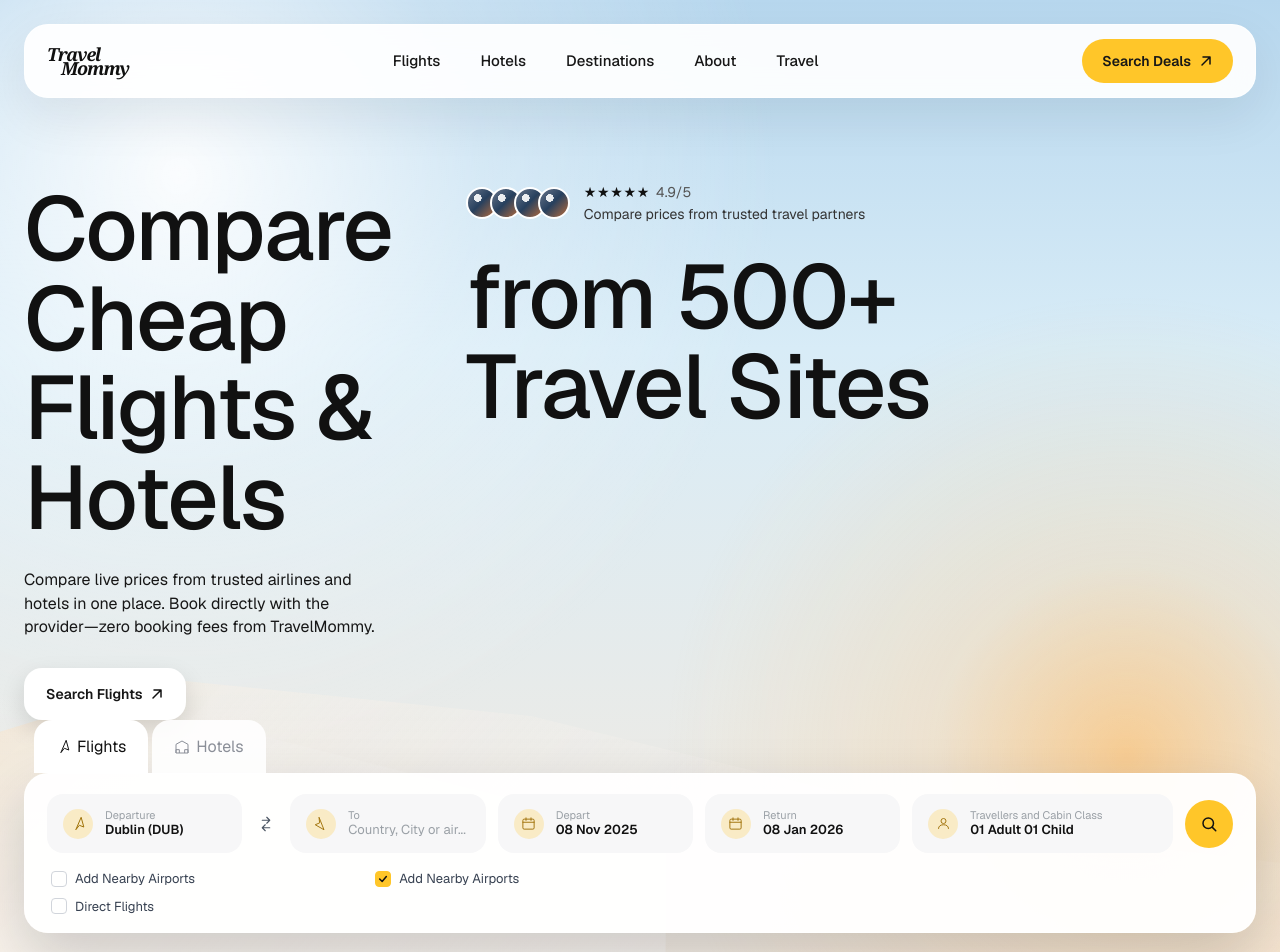
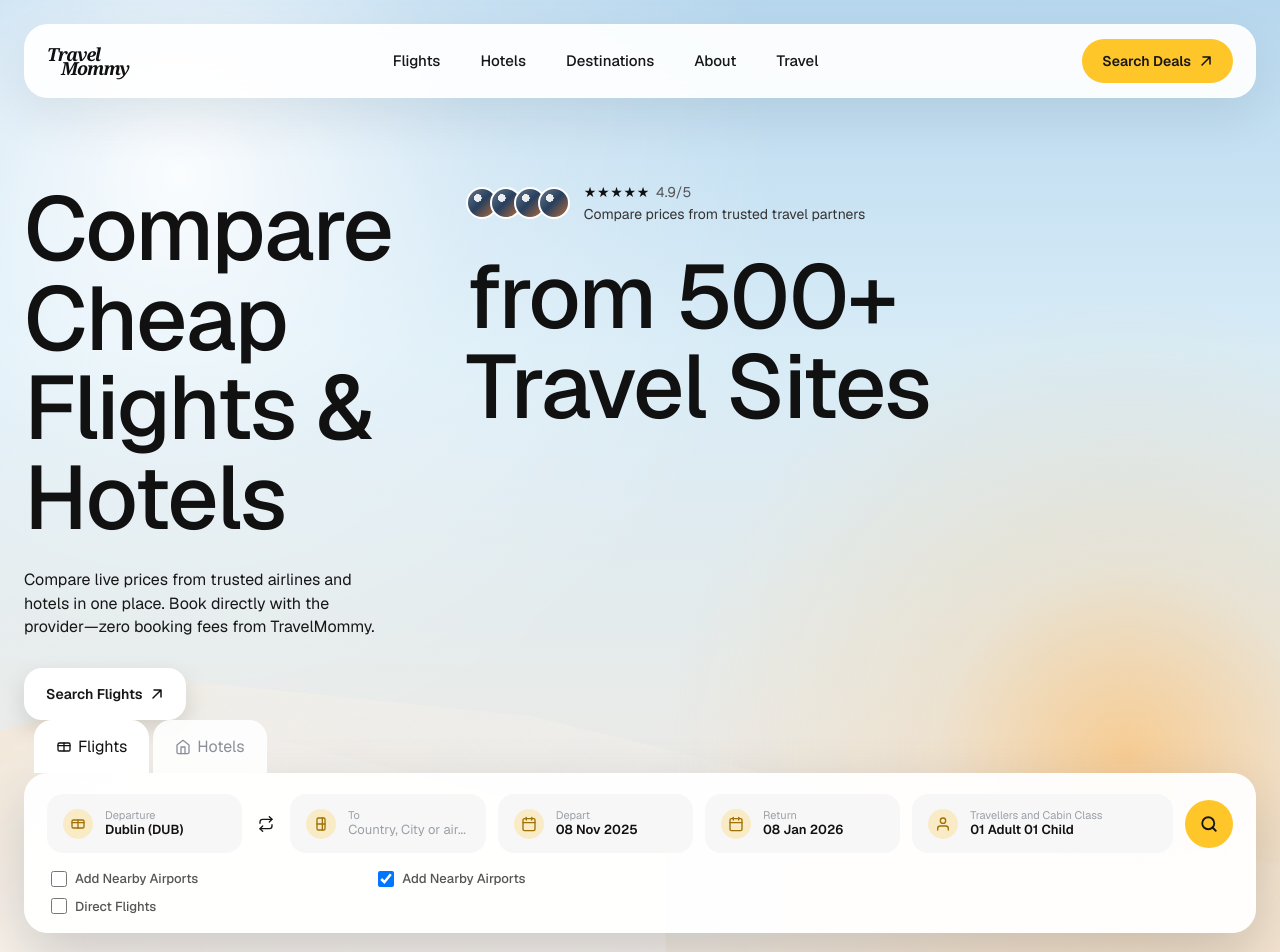
Before and after one commit to ahsan693/Travel-Agency, a Next.js app: page / in a window 1280 px wide. Shown: the top 952 px of the page. Built offline with nearby package versions, Linux system fonts and the light colour scheme.

Commit message:
travel   page is added

```diff
--- a/app/components/Home/Home.tsx
+++ b/app/components/Home/Home.tsx
@@ -2,6 +2,7 @@
 
 import { useState } from 'react';
 import Header from './header';
+import Footer from './footer';
 
 const flightCards = [
   {
@@ -183,6 +184,80 @@ const destinationCards = [
   },
 ];
 
+// --- Inline Icon Components ---
+function PlaneIcon({ flipped }: { flipped?: boolean }) {
+  return (
+    <svg width="16" height="16" viewBox="0 0 24 24" fill="none" stroke="currentColor" strokeWidth="2" strokeLinecap="round" strokeLinejoin="round" className={flipped ? "rotate-90" : ""}>
+      <path d="M21 16V8a2 2 0 0 0-2-2H5a2 2 0 0 0-2 2v8a2 2 0 0 0 2 2h14a2 2 0 0 0 2-2z" />
+      <path d="M3 10h18" />
+      <path d="M12 6v12" />
+    </svg>
+  );
+}
+
+function HotelIcon() {
+  return (
+    <svg width="16" height="16" viewBox="0 0 24 24" fill="none" stroke="currentColor" strokeWidth="2" strokeLinecap="round" strokeLinejoin="round">
+      <path d="m3 9 9-7 9 7v11a2 2 0 0 1-2 2H5a2 2 0 0 1-2-2z" />
+      <polyline points="9 22 9 12 15 12 15 22" />
+    </svg>
+  );
+}
+
+function CalendarIcon() {
+  return (
+    <svg width="16" height="16" viewBox="0 0 24 24" fill="none" stroke="currentColor" strokeWidth="2" strokeLinecap="round" strokeLinejoin="round">
+      <rect x="3" y="4" width="18" height="18" rx="2" ry="2" />
+      <line x1="16" y1="2" x2="16" y2="6" />
+      <line x1="8" y1="2" x2="8" y2="6" />
+      <line x1="3" y1="10" x2="21" y2="10" />
+    </svg>
+  );
+}
+
+function PersonIcon() {
+  return (
+    <svg width="16" height="16" viewBox="0 0 24 24" fill="none" stroke="currentColor" strokeWidth="2" strokeLinecap="round" strokeLinejoin="round">
+      <path d="M20 21v-2a4 4 0 0 0-4-4H8a4 4 0 0 0-4 4v2" />
+      <circle cx="12" cy="7" r="4" />
+    </svg>
+  );
+}
+
+function SwapIcon() {
+  return (
+    <svg width="16" height="16" viewBox="0 0 24 24" fill="none" stroke="currentColor" strokeWidth="2" strokeLinecap="round" strokeLinejoin="round">
+      <polyline points="17 1 21 5 17 9" />
+      <path d="M3 11V9a4 4 0 0 1 4-4h14" />
+      <polyline points="7 23 3 19 7 15" />
+      <path d="M21 13v2a4 4 0 0 1-4 4H3" />
+    </svg>
+  );
+}
+
+function SearchIcon() {
+  return (
+    <svg width="18" height="18" viewBox="0 0 24 24" fill="none" stroke="currentColor" strokeWidth="2.5" strokeLinecap="round" strokeLinejoin="round">
+      <circle cx="11" cy="11" r="8" />
+      <line x1="21" y1="21" x2="16.65" y2="16.65" />
+    </svg>
+  );
+}
+
+function Checkbox({ label, checked, onChange }: { label: string; checked: boolean; onChange: () => void }) {
+  return (
+    <label className="flex cursor-pointer items-center gap-2 text-[13px] font-medium text-[#555555]">
+      <input
+        type="checkbox"
+        checked={checked}
+        onChange={onChange}
+        className="h-4 w-4 rounded border-gray-300 text-[#ffc629] focus:ring-[#ffc629]"
+      />
+      {label}
+    </label>
+  );
+}
+
 export default function HeroSection() {
   const [activeTab, setActiveTab] = useState<'flights' | 'hotels'>('flights');
   const [nearbyLeft, setNearbyLeft] = useState(false);
@@ -221,8 +296,7 @@ export default function HeroSection() {
                 href="#search"
                 className="inline-flex items-center gap-2 rounded-[18px] border-0 bg-white px-[22px] py-4 text-sm font-semibold text-[#111111] shadow-[0_10px_24px_rgba(0,0,0,0.13)] transition-transform transition-shadow duration-200 hover:-translate-y-px hover:shadow-[0_12px_28px_rgba(0,0,0,0.18)]"
               >
-                Search
-                Flights
+                Search Flights
                 <svg width="14" height="14" viewBox="0 0 14 14" fill="none" aria-hidden="true">
                   <path
                     d="M3 11L11 3M11 3H4M11 3V10"
@@ -680,180 +754,19 @@ export default function HeroSection() {
                       <span className="inline-block rounded-full bg-[#ffc629] px-3 py-1 text-[11px] font-bold text-black select-none">
                         Flights from {card.flightPrice}
                       </span>
-                      <span className="inline-block rounded-full bg-[#ffc629] px-3 py-1 text-[11px] font-bold text-black select-none">
+                      <span className="inline-block rounded-full bg-neutral-100 border border-neutral-200/60 px-3 py-1 text-[11px] font-medium text-neutral-600 select-none">
                         Hotels from {card.hotelPrice}
                       </span>
                     </div>
-                  </div>
-
-                  <div className="mt-auto">
-                    <a
-                      href="#explore"
-                      className="inline-flex items-center gap-1 text-[13px] font-bold text-black hover:underline"
-                    >
-                      Explore ↗
-                    </a>
                   </div>
                 </div>
               </div>
             ))}
           </div>
 
-          <div className="flex justify-center mt-2">
-            <div className="flex items-center gap-5 rounded-[16px] bg-[#1a1a1a] px-5 py-3.5 text-white shadow-md">
-              <button
-                type="button"
-                className="flex cursor-pointer items-center justify-center text-white/50 hover:text-white transition-colors duration-150 border-0 bg-transparent p-0"
-                aria-label="Previous page"
-              >
-                <svg width="16" height="16" viewBox="0 0 24 24" fill="none" stroke="currentColor" strokeWidth="2.5" strokeLinecap="round" strokeLinejoin="round">
-                  <path d="M15 19l-7-7 7-7" />
-                </svg>
-              </button>
-              <span className="font-sans text-[14px] font-medium tracking-wider select-none text-white/90">
-                4 / 9
-              </span>
-              <button
-                type="button"
-                className="flex cursor-pointer items-center justify-center text-white/50 hover:text-white transition-colors duration-150 border-0 bg-transparent p-0"
-                aria-label="Next page"
-              >
-                <svg width="16" height="16" viewBox="0 0 24 24" fill="none" stroke="currentColor" strokeWidth="2.5" strokeLinecap="round" strokeLinejoin="round">
-                  <path d="M9 5l7 7-7 7" />
-                </svg>
-              </button>
-            </div>
-          </div>
-
         </div>
       </section>
+      <Footer />
     </>
   );
 }
-
-function Checkbox({
-  label,
-  checked,
-  onChange,
-}: {
-  label: string;
-  checked: boolean;
-  onChange: () => void;
-}) {
-  return (
-    <label className="flex cursor-pointer select-none items-center gap-2 text-[13px] text-[#374151]">
-      <span
-        className={`flex h-4 w-4 shrink-0 items-center justify-center rounded border-[1.5px] ${
-          checked ? 'border-[#ffc629] bg-[#ffc629]' : 'border-[#d1d5db]'
-        }`}
-        onClick={onChange}
-      >
-        {checked && <CheckIcon />}
-      </span>
-      {label}
-    </label>
-  );
-}
-
-function PlaneIcon({ flipped }: { flipped?: boolean }) {
-  return (
-    <svg
-      width="15"
-      height="15"
-      viewBox="0 0 24 24"
-      fill="none"
-      style={{ transform: flipped ? 'rotate(90deg)' : 'rotate(-45deg)' }}
-    >
-      <path
-        d="M2 16L22 8L14 22L11 15L2 16Z"
-        stroke="currentColor"
-        strokeWidth="1.5"
-        strokeLinejoin="round"
-      />
-    </svg>
-  );
-}
-
-function HotelIcon() {
-  return (
-    <svg width="16" height="16" viewBox="0 0 24 24" fill="none">
-      <path
-        d="M3 21V8L12 3L21 8V21M3 21H21M3 21V16H8V21M16 21V16H21V21"
-        stroke="currentColor"
-        strokeWidth="1.5"
-        strokeLinejoin="round"
-      />
-    </svg>
-  );
-}
-
-function CalendarIcon() {
-  return (
-    <svg width="15" height="15" viewBox="0 0 24 24" fill="none">
-      <rect x="3" y="5" width="18" height="16" rx="2" stroke="currentColor" strokeWidth="1.5" />
-      <path d="M3 10H21M8 3V7M16 3V7" stroke="currentColor" strokeWidth="1.5" strokeLinecap="round" />
-    </svg>
-  );
-}
-
-function PersonIcon() {
-  return (
-    <svg width="15" height="15" viewBox="0 0 24 24" fill="none">
-      <circle cx="12" cy="8" r="4" stroke="currentColor" strokeWidth="1.5" />
-      <path
-        d="M4 20C4 16 7.5 14 12 14C16.5 14 20 16 20 20"
-        stroke="currentColor"
-        strokeWidth="1.5"
-        strokeLinecap="round"
-      />
-    </svg>
-  );
-}
-
-function SwapIcon() {
-  return (
-    <svg width="18" height="18" viewBox="0 0 24 24" fill="none">
-      <path
-        d="M7 7H17M17 7L13 3M17 7L13 11"
-        stroke="#4b5563"
-        strokeWidth="1.5"
-        strokeLinecap="round"
-        strokeLinejoin="round"
-      />
-      <path
-        d="M17 17H7M7 17L11 13M7 17L11 21"
-        stroke="#4b5563"
-        strokeWidth="1.5"
-        strokeLinecap="round"
-        strokeLinejoin="round"
-      />
-    </svg>
-  );
-}
-
-function SearchIcon() {
-  return (
-    <svg width="18" height="18" viewBox="0 0 24 24" fill="none">
-      <circle cx="11" cy="11" r="7" stroke="#111111" strokeWidth="2" />
-      <path d="M21 21L16.5 16.5" stroke="#111111" strokeWidth="2" strokeLinecap="round" />
-    </svg>
-  );
-}
-
-function CheckIcon() {
-  return (
-    <svg width="10" height="10" viewBox="0 0 12 12" fill="none">
-      <path
-        d="M2 6L5 9L10 3"
-        stroke="#111111"
-        strokeWidth="1.8"
-        strokeLinecap="round"
-        strokeLinejoin="round"
-      />
-    </svg>
-
-
-  );
-
-
-}
```
